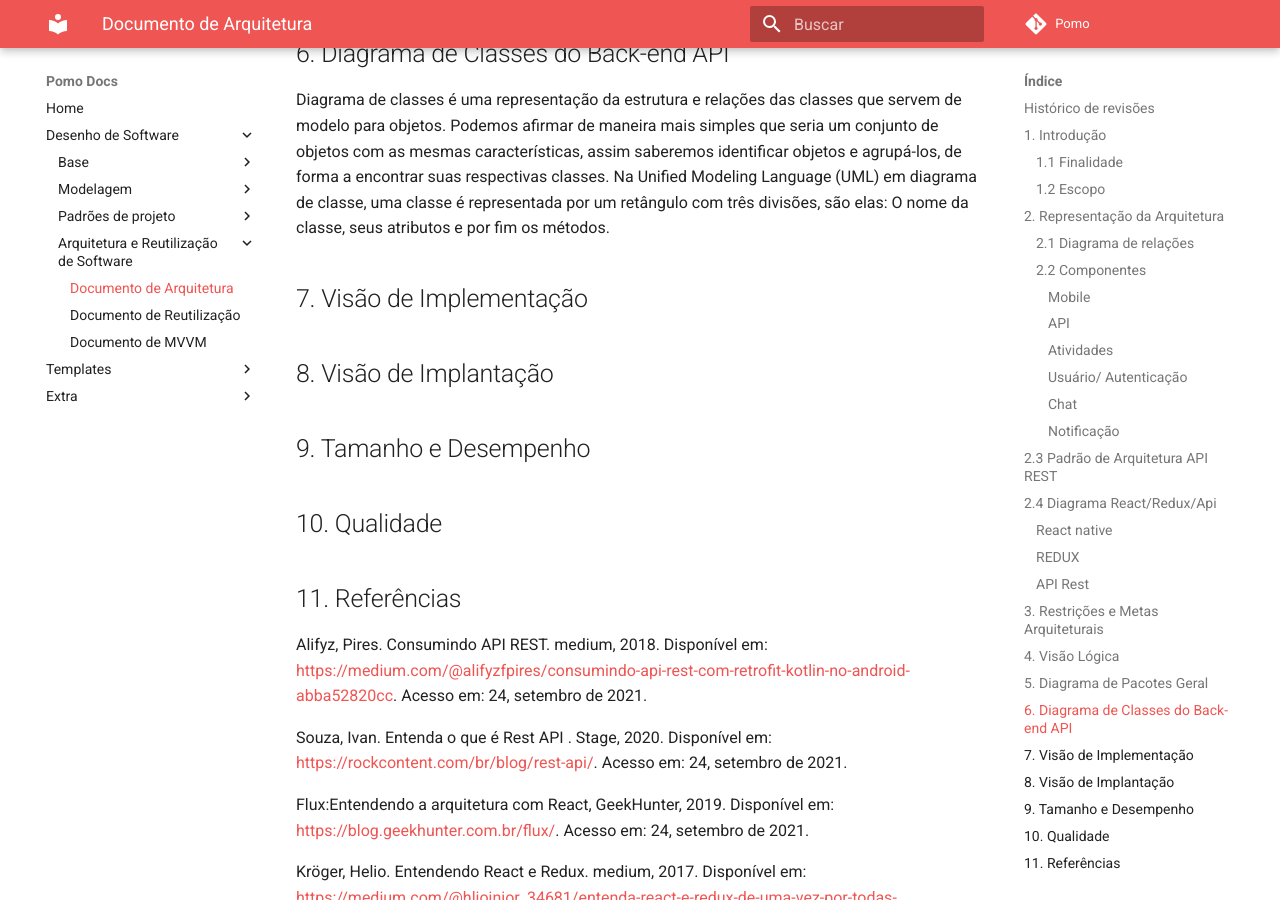
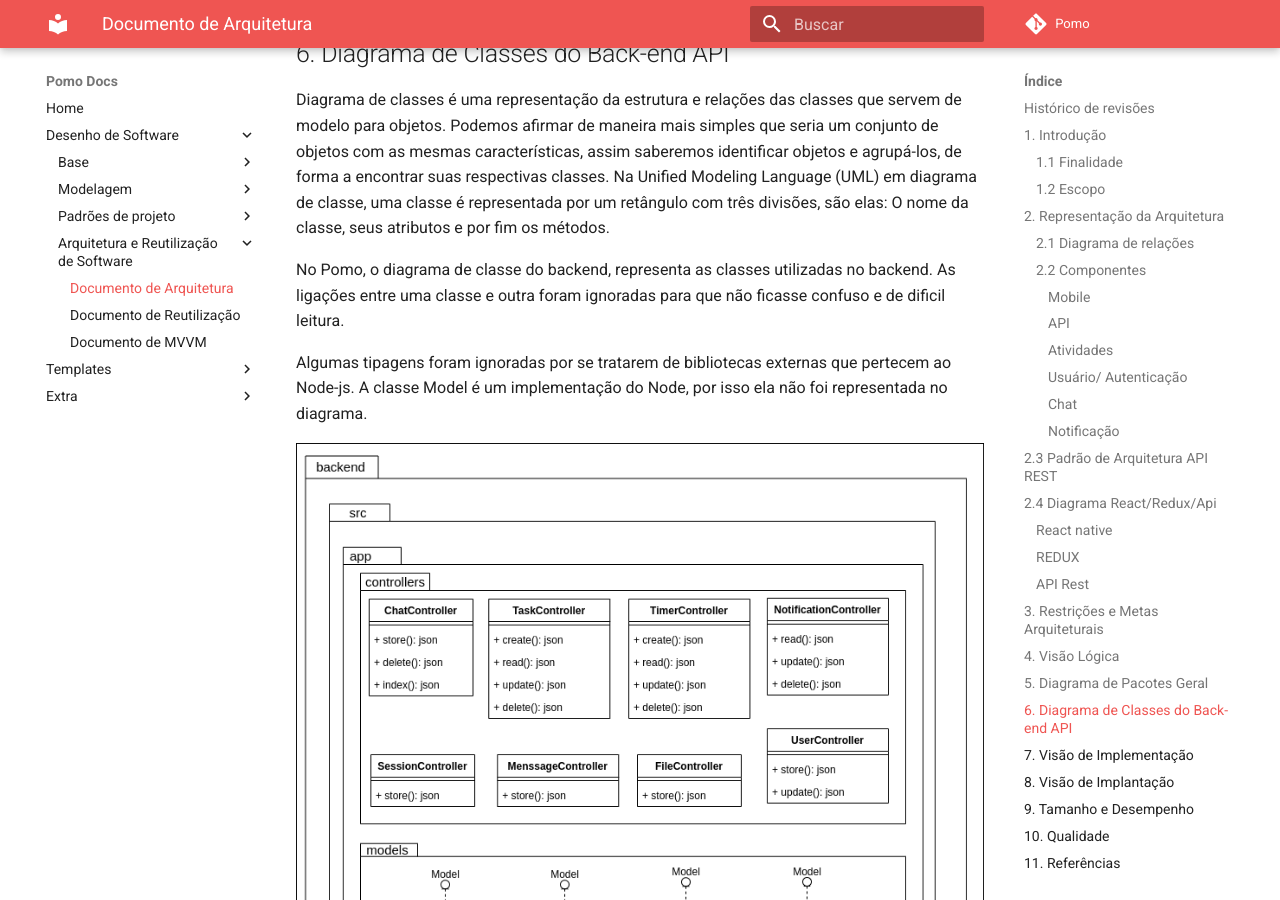
Before and after one commit to UnBArqDsw/2020.1_G6_Pomo, an MkDocs documentation site: the page built from docs/arquitetura-e-reutilizacao/arquitetura.md, in a window 1280 px wide and 900 px high, scrolled down 5351 px. Built offline with MkDocs 1.6.1 and Material for MkDocs 9.7.7, drawn with Linux system fonts in a browser that asks for light colours; comment, search, counter and statistics services are not loaded.

Commit message:
#49 Adicionando diagrama de classe na documentação
Co-authored-by: Arthur Alves <arthurarp97@gmail.com>

```diff
--- a/docs/arquitetura-e-reutilizacao/arquitetura.md
+++ b/docs/arquitetura-e-reutilizacao/arquitetura.md
@@ -101,6 +101,12 @@ No Pomo, o diagrama de pacotes geral, representa os pacotes utilizados no backen
 
 Diagrama de classes é uma representação da estrutura e relações das classes que servem de modelo para objetos. Podemos afirmar de maneira mais simples que seria um conjunto de objetos com as mesmas características, assim saberemos identificar objetos e agrupá-los, de forma a encontrar suas respectivas classes. Na Unified Modeling Language (UML) em diagrama de classe, uma classe é representada por um retângulo com três divisões, são elas: O nome da classe, seus atributos e por fim os métodos.
 
+No Pomo, o diagrama de classe do backend, representa as classes utilizadas no backend. As ligações entre uma classe e outra foram ignoradas para que não ficasse confuso e de dificil leitura.
+
+Algumas tipagens foram ignoradas por se tratarem de bibliotecas externas que pertecem ao Node-js. A classe Model é um implementação do Node, por isso ela não foi representada no diagrama.
+
+![diagrama_classe](../img/arquitetura/DiagramaDeClasse-Back.png)
+
 ## 7. Visão de Implementação
 
 ## 8. Visão de Implantação
```
